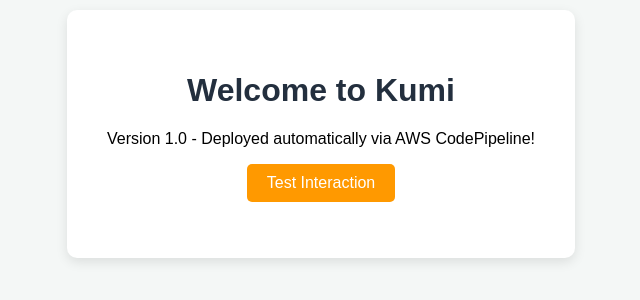
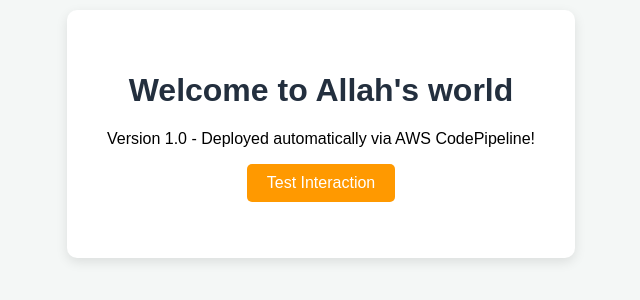
Before and after one commit to azgardevops/codepipeline-s3tohost, a plain HTML site: page index.html in a window 1280 px wide. Shown: the part 266-566 px from the top of the page, without its empty margins (319-959 px from the left). Drawn offline with Linux system fonts and the light colour scheme.

Commit message:
jsut modify in code

```diff
--- a/index.html
+++ b/index.html
@@ -8,7 +8,7 @@
 </head>
 <body>
     <div class="container">
-        <h1>Welcome to Kumi</h1>
+        <h1>Welcome to Allah's world</h1>
         <p>Version 1.0 - Deployed automatically via AWS CodePipeline!</p>
         <button onclick="showMessage()">Test Interaction</button>
         <p id="status"></p>
```
